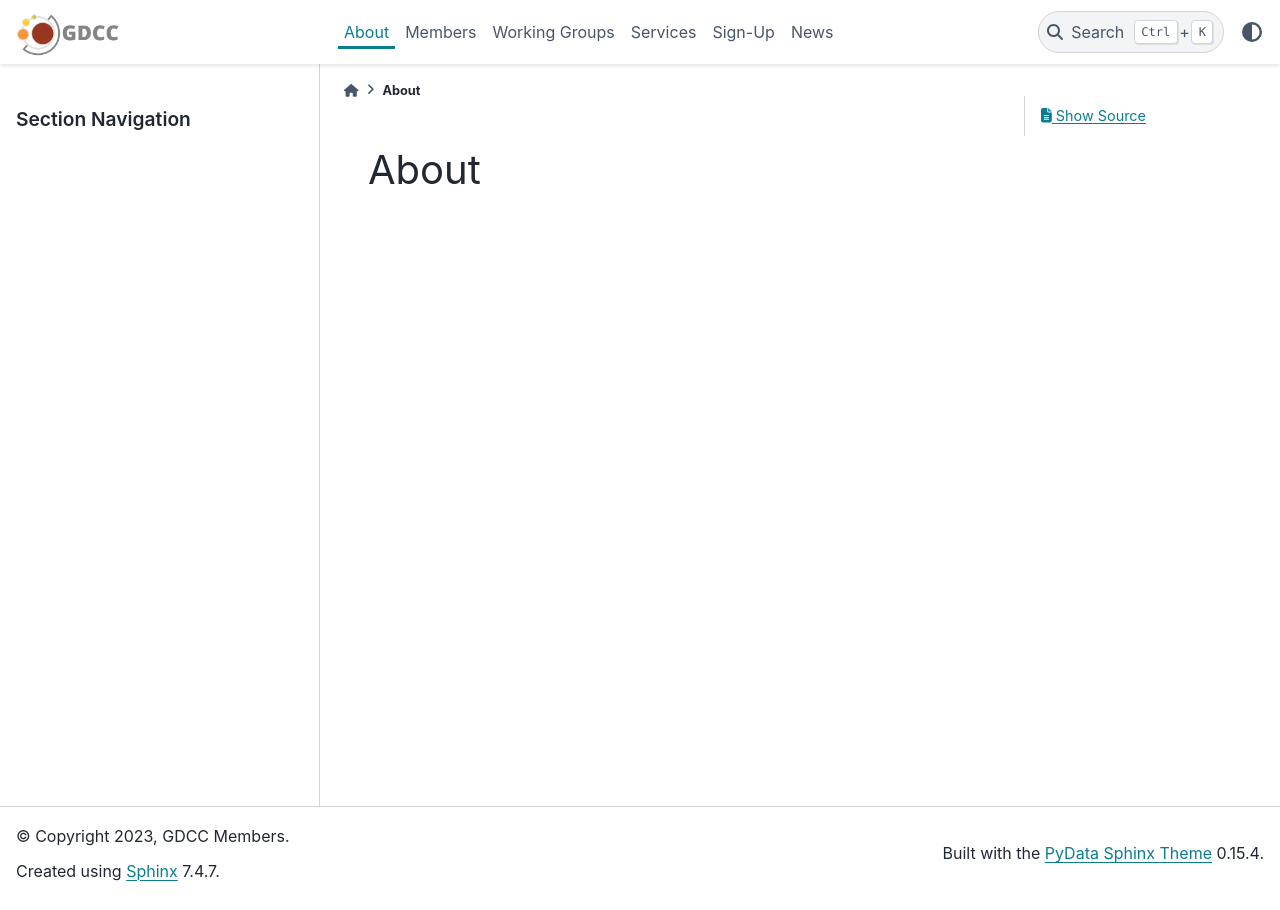
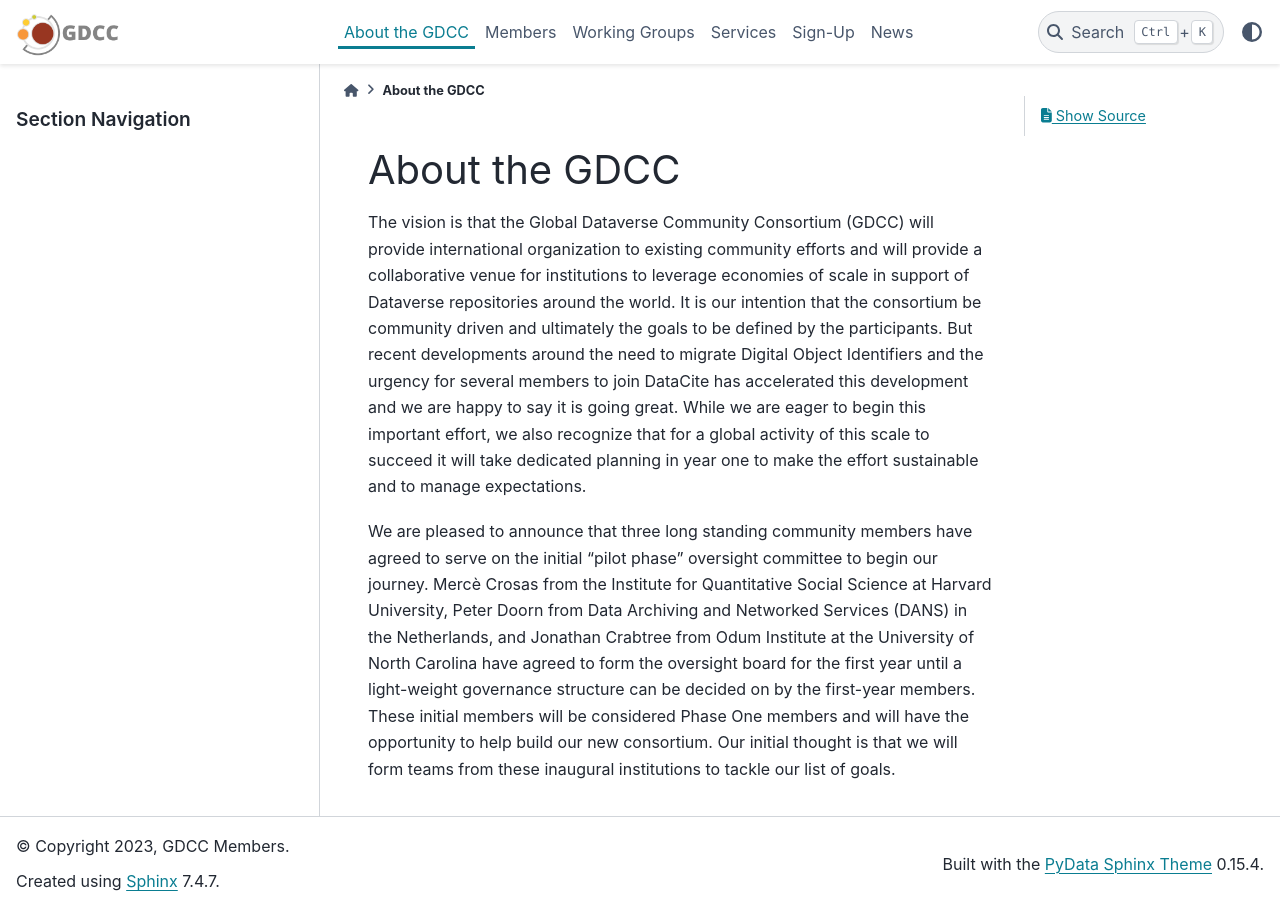
Before and after one commit to gdcc/www.gdcc.io, a Sphinx documentation site: the page built from source/about.md, in a window 1280 px wide. Built offline with Sphinx 7.4.7 and the PyData theme 0.15.4, drawn with Linux system fonts in a browser that asks for light colours.

Commit message:
Update about.md

```diff
--- a/source/about.md
+++ b/source/about.md
@@ -1 +1,5 @@
-# About
+# About the GDCC
+
+The vision is that the Global Dataverse Community Consortium (GDCC) will provide international organization to existing community efforts and will provide a collaborative venue for institutions to leverage economies of scale in support of Dataverse repositories around the world. It is our intention that the consortium be community driven and ultimately the goals to be defined by the participants. But recent developments around the need to migrate Digital Object Identifiers and the urgency for several members to join DataCite has accelerated this development and we are happy to say it is going great. While we are eager to begin this important effort, we also recognize that for a global activity of this scale to succeed it will take dedicated planning in year one to make the effort sustainable and to manage expectations.
+
+We are pleased to announce that three long standing community members have agreed to serve on the initial “pilot phase” oversight committee to begin our journey. Mercè Crosas from the Institute for Quantitative Social Science at Harvard University, Peter Doorn from Data Archiving and Networked Services (DANS) in the Netherlands, and Jonathan Crabtree from Odum Institute at the University of North Carolina have agreed to form the oversight board for the first year until a light-weight governance structure can be decided on by the first-year members. These initial members will be considered Phase One members and will have the opportunity to help build our new consortium. Our initial thought is that we will form teams from these inaugural institutions to tackle our list of goals.
```
